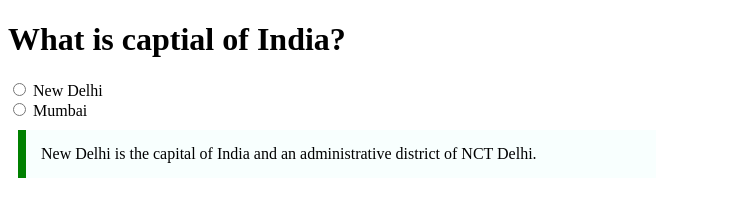
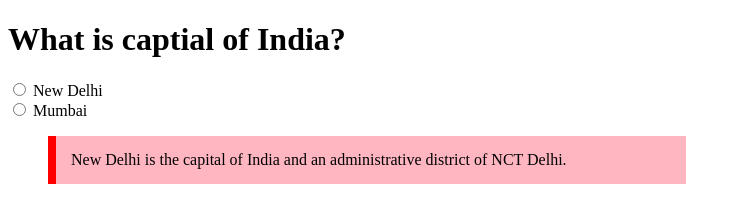
Before and after one commit to acciojob/trivia-abhishek2813, a website: page main.html in a window 1280 px wide. Shown: the whole page, without its empty margins (0-741 px from the left). Drawn offline with Linux system fonts and the light colour scheme.

Commit message:
created a submission

```diff
--- a/main.html
+++ b/main.html
@@ -1,7 +1,6 @@
 <!DOCTYPE html>
 
 <html>
-
 <head>
 	<link rel="stylesheet" href="styles.css">
 </head>
@@ -11,13 +10,13 @@
     <script type="text/javascript" src="./script.js">
 </script>
 <h1>What is captial of India?</h1>
-<form>
+
 	<input type="radio" name="state" id="">
 	<label for="">New Delhi</label><br>
 	<input type="radio" name="state" id="">
 	<label for="">Mumbai</label>
-</form>
-<blockquote style="max-width: 600px; margin: 10px; padding: 15px; border-left: 8px solid green;background-color: #f8fffe"";font-weight: bold;" cite="https://en.wikipedia.org/wiki/New_Delhi">New Delhi is the capital of India and an administrative district of NCT Delhi.</blockquote>
+
+<blockquote font-weight: bold;" cite="https://en.wikipedia.org/wiki/New_Delhi">New Delhi is the capital of India and an administrative district of NCT Delhi.</blockquote>
 </body>
 
 </html>
--- a/styles.css
+++ b/styles.css
@@ -1,2 +1,6 @@
 
-/* Your CSS Code here. */
+blockquote{
+	max-width: 600px;
+	padding: 15px; border-left: 8px solid red;
+	background-color: lightpink;
+}
```
